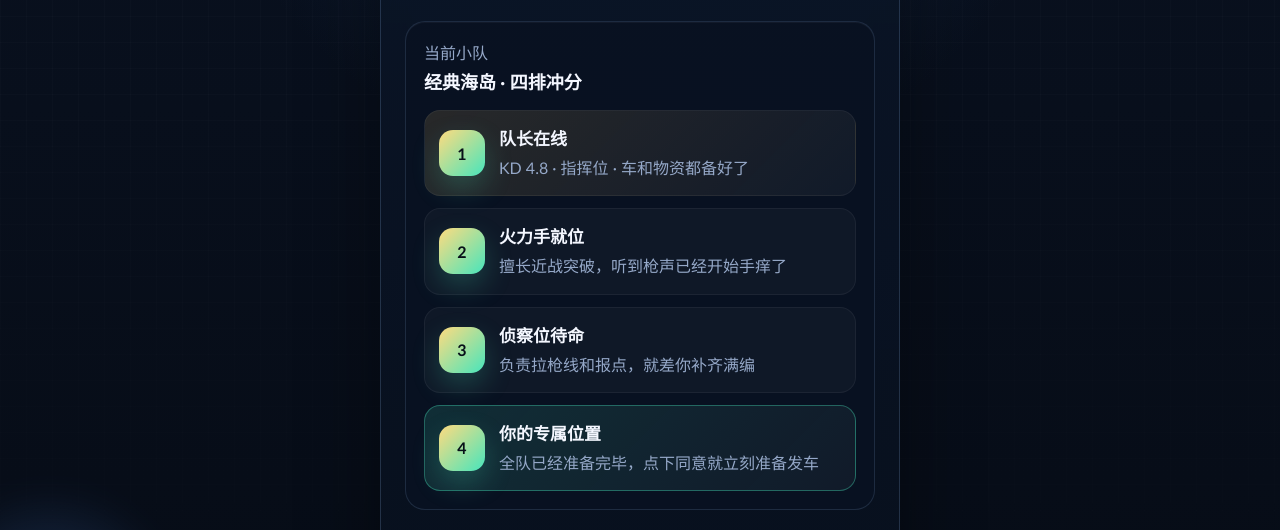
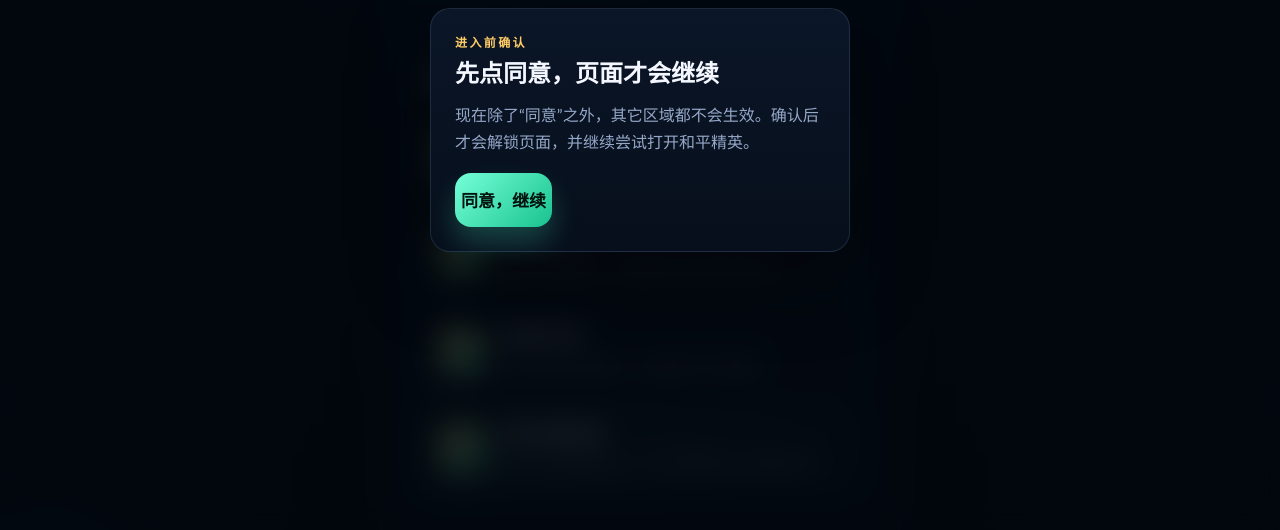
Before and after one commit to Silas-Liu-hub/peace-invite-h5, a plain HTML site: page index.html in a window 1280 px wide. Shown: the part 270-800 px from the top of the page. Drawn offline with Linux system fonts and the light colour scheme.

Commit message:
feat: require consent before interaction

```diff
--- a/index.html
+++ b/index.html
@@ -14,6 +14,17 @@
     <div class="bg-grid" aria-hidden="true"></div>
     <div class="bg-glow bg-glow-a" aria-hidden="true"></div>
     <div class="bg-glow bg-glow-b" aria-hidden="true"></div>
+
+    <section class="consent-lock" id="consentLock">
+      <div class="consent-card">
+        <p class="overlay-tag">进入前确认</p>
+        <h2>先点同意，页面才会继续</h2>
+        <p class="consent-copy">
+          现在除了“同意”之外，其它区域都不会生效。确认后才会解锁页面，并继续尝试打开和平精英。
+        </p>
+        <button class="btn btn-primary" id="consentAcceptBtn" type="button">同意，继续</button>
+      </div>
+    </section>
 
     <main class="invite-card">
       <section class="hero">
--- a/script.js
+++ b/script.js
@@ -6,6 +6,8 @@
 const dialogCard = document.getElementById("dialogCard");
 const dialogTitle = document.getElementById("dialogTitle");
 const dialogBody = document.getElementById("dialogBody");
+const consentLock = document.getElementById("consentLock");
+const consentAcceptBtn = document.getElementById("consentAcceptBtn");
 const overlay = document.getElementById("overlay");
 const overlayTag = document.getElementById("overlayTag");
 const overlayTitle = document.getElementById("overlayTitle");
@@ -56,6 +58,7 @@
 const isIOS = /iphone|ipad|ipod/.test(userAgent);
 let rejectIndex = 0;
 let launchTimer = null;
+let hasAccepted = false;
 
 function updateStatus(message) {
   statusText.textContent = message;
@@ -86,6 +89,23 @@
 
 function hideOverlay() {
   overlay.classList.add("hidden");
+}
+
+function unlockConsent(startFlow = true) {
+  if (hasAccepted) {
+    if (startFlow) {
+      tryLaunchGame();
+    }
+    return;
+  }
+
+  hasAccepted = true;
+  consentLock.classList.add("hidden");
+  updateStatus("已确认同意，页面已解锁。");
+
+  if (startFlow) {
+    tryLaunchGame();
+  }
 }
 
 async function copyLaunchGuide() {
@@ -166,6 +186,10 @@
 }
 
 rejectBtn.addEventListener("click", () => {
+  if (!hasAccepted) {
+    return;
+  }
+
   const message = rejectMessages[rejectIndex % rejectMessages.length];
   rejectIndex += 1;
 
@@ -175,7 +199,14 @@
   showDialog(message);
 });
 
-acceptBtn.addEventListener("click", tryLaunchGame);
+consentAcceptBtn.addEventListener("click", () => {
+  unlockConsent(true);
+});
+
+acceptBtn.addEventListener("click", () => {
+  unlockConsent(true);
+});
+
 retryBtn.addEventListener("click", tryLaunchGame);
 copyGuideBtn.addEventListener("click", copyLaunchGuide);
 
--- a/style.css
+++ b/style.css
@@ -293,6 +293,41 @@
   opacity: 1;
 }
 
+.consent-lock {
+  position: fixed;
+  inset: 0;
+  z-index: 40;
+  display: grid;
+  place-items: center;
+  padding: 24px;
+  background: rgba(2, 6, 12, 0.84);
+  backdrop-filter: blur(14px);
+}
+
+.consent-lock.hidden {
+  display: none;
+}
+
+.consent-card {
+  width: min(100%, 420px);
+  padding: 24px;
+  border: 1px solid rgba(157, 197, 255, 0.14);
+  background: linear-gradient(180deg, rgba(11, 22, 40, 0.98), rgba(7, 15, 28, 0.98));
+  border-radius: var(--radius-lg);
+  box-shadow: var(--shadow);
+}
+
+.consent-card h2 {
+  margin: 10px 0 0;
+  line-height: 1.1;
+}
+
+.consent-copy {
+  margin: 14px 0 18px;
+  color: var(--muted);
+  line-height: 1.7;
+}
+
 .overlay {
   position: fixed;
   inset: 0;
```
